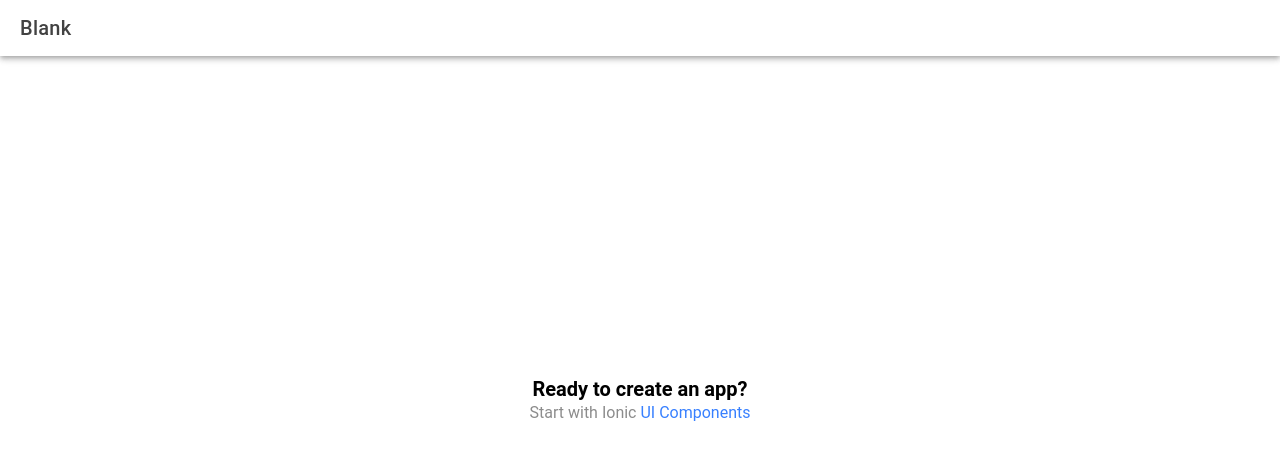
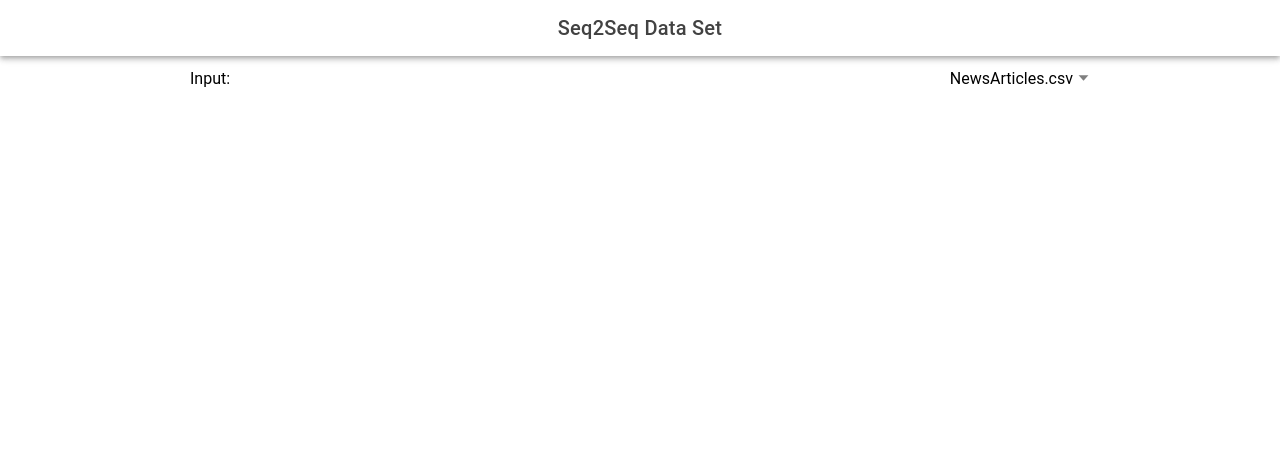
Before and after one commit to michaelcalvinwood/seqtoseq-dataset-creator, a React (Vite) app: page /home in a window 1280 px wide. Shown: the top 460 px of the page. Built offline with nearby package versions, Linux system fonts and the light colour scheme.

Commit message:
added input selector

```diff
--- a/package.json
+++ b/package.json
@@ -25,7 +25,8 @@
     "react": "^18.2.0",
     "react-dom": "^18.2.0",
     "react-router": "^5.3.4",
-    "react-router-dom": "^5.3.4"
+    "react-router-dom": "^5.3.4",
+    "sass": "^1.69.5"
   },
   "devDependencies": {
     "@capacitor/cli": "5.5.1",
--- /dev/null
+++ b/src/pages/Home.scss
@@ -0,0 +1,13 @@
+.Home {
+
+    &__content {
+        display: block;
+        max-width: 900px;
+        width: 90%;
+        margin: auto;
+    }
+
+    &__title {
+        text-align: center;
+    }
+}
--- a/src/pages/Home.tsx
+++ b/src/pages/Home.tsx
@@ -1,22 +1,46 @@
-import { IonContent, IonHeader, IonPage, IonTitle, IonToolbar } from '@ionic/react';
+import { IonContent, IonHeader, IonPage, IonSelect, IonSelectOption, IonTitle, IonToolbar } from '@ionic/react';
 import ExploreContainer from '../components/ExploreContainer';
-import './Home.css';
+import NewsArticles from '../'
+import './Home.scss';
+import { useState } from 'react';
+
 
 const Home: React.FC = () => {
+  const [input, setInput] = useState('NewsArticles')
+
+  const processNewsArticles = () => {
+
+  }
+
+  const inputs = [
+    {
+      id: 1,
+      name: 'NewsArticles.csv',
+      value: 'NewsArticles',
+      url: 'https://michaelcalvinwood.net/datasets/text-data/NewsArticles.csv',
+      processor: processNewsArticles
+    }
+  ]
+
   return (
-    <IonPage>
+    <IonPage className='Home'>
       <IonHeader>
         <IonToolbar>
-          <IonTitle>Blank</IonTitle>
+          <IonTitle className='Home__title'>Seq2Seq Data Set</IonTitle>
         </IonToolbar>
       </IonHeader>
       <IonContent fullscreen>
-        <IonHeader collapse="condense">
-          <IonToolbar>
-            <IonTitle size="large">Blank</IonTitle>
-          </IonToolbar>
-        </IonHeader>
-        <ExploreContainer />
+        <div className='Home__content'>
+          <IonSelect label="Input:" value={input} onIonChange={(e) => setInput(e.detail.value)}>
+            {inputs.map(input => {
+              return (
+                <IonSelectOption key={input.id} value={input.value}>{input.name}</IonSelectOption>
+              )
+            })
+
+            }
+            </IonSelect>
+        </div>
       </IonContent>
     </IonPage>
   );
```
Also changed, not shown: src/pages/Home.css (deleted), 2 other files (tests, documents, lock files or other folders).
